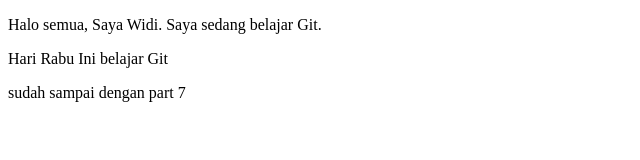
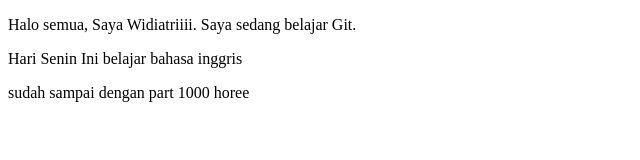
Before and after one commit to Widiieee/belajar-git, a plain HTML site: page index.html in a window 1280 px wide. Shown: the whole page, without its empty margins (0-640 px from the left). Drawn offline with Linux system fonts and the light colour scheme.

Commit message:
Update index.html

```diff
--- a/index.html
+++ b/index.html
@@ -6,8 +6,8 @@
     <title>Belajar Git - Projek 01</title>
 </head>
 <body>
-    <p>Halo semua, Saya Widi. Saya sedang belajar Git.</p>
-    <p>Hari Rabu Ini belajar Git</p>
-    <p>sudah sampai dengan part 7</p>
+    <p>Halo semua, Saya Widiatriiii. Saya sedang belajar Git.</p>
+    <p>Hari Senin Ini belajar bahasa inggris</p>
+    <p>sudah sampai dengan part 1000 horee</p>
 </body>
 </html>
```
